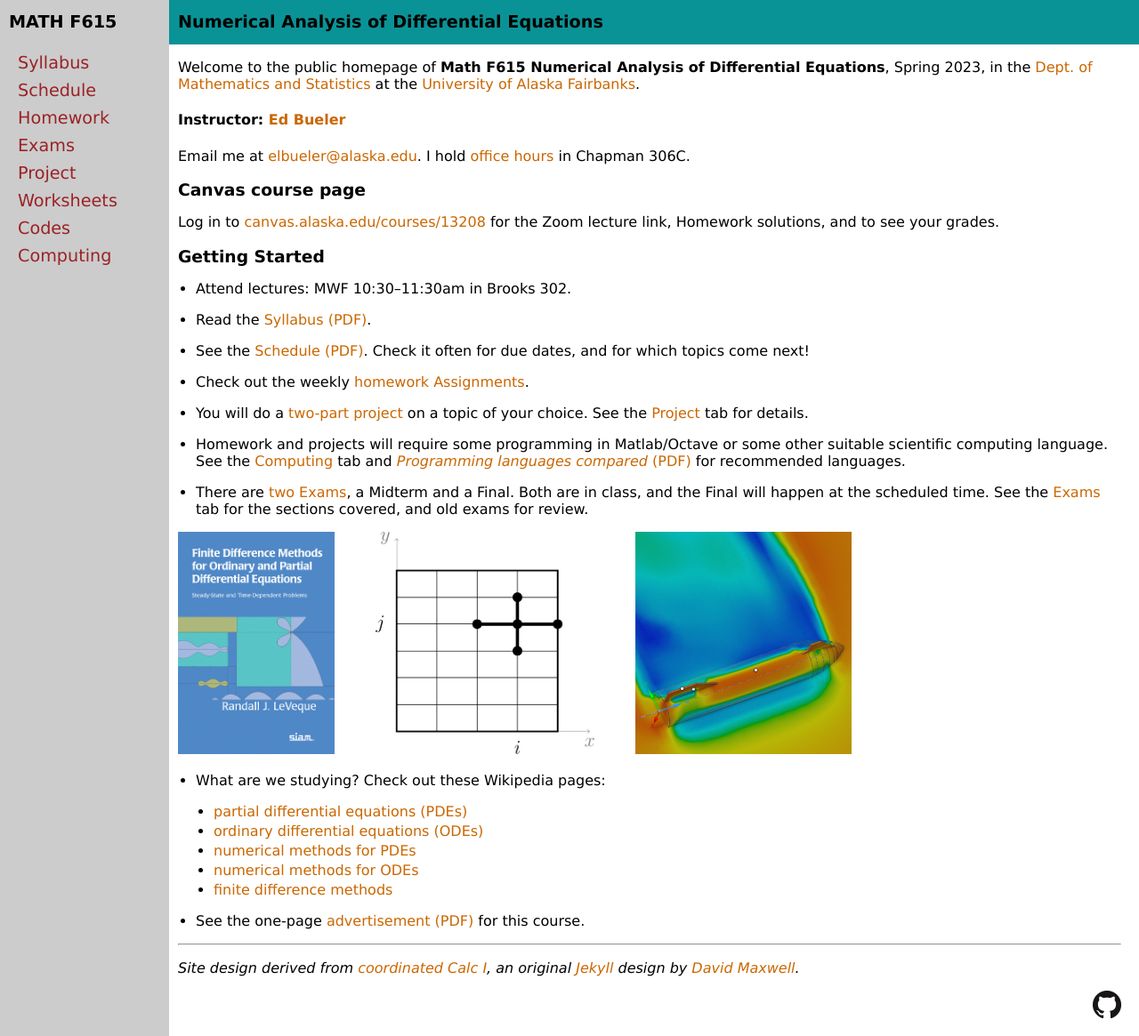
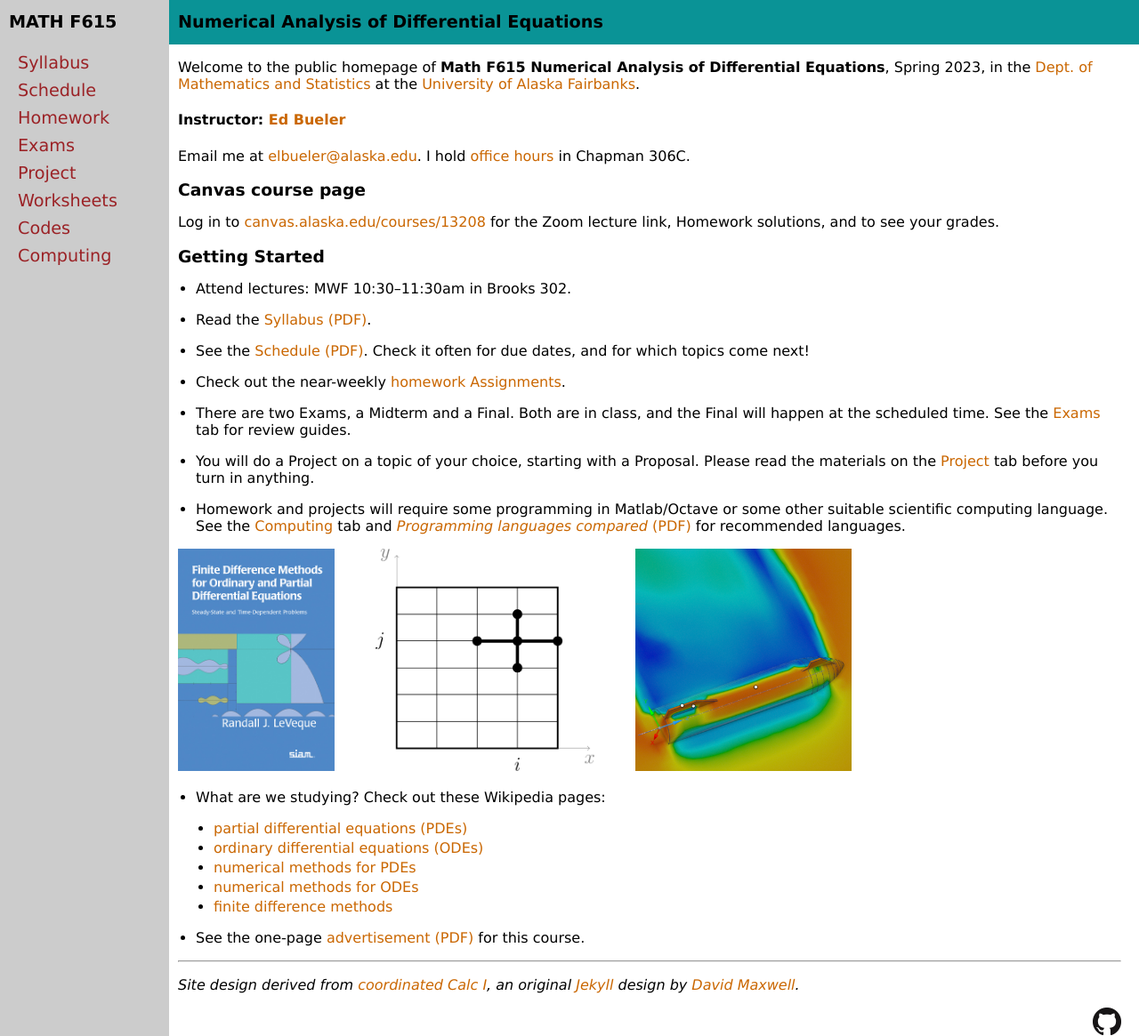
Before and after one commit to bueler/nade, a Jekyll site: the page built from index.md, in a window 1280 px wide and 1165 px high. Shown: the whole window at 89% size. Built offline with Jekyll 4.4.1, drawn with Linux system fonts in a browser that asks for light colours.

Commit message:
update main page too

```diff
--- a/index.md
+++ b/index.md
@@ -21,13 +21,13 @@ Log in to [canvas.alaska.edu/courses/13208](https://canvas.alaska.edu/courses/13
 
 * See the [Schedule (PDF)](assets/general/S23/schedule.pdf).  Check it often for due dates, and for which topics come next!
 
-* Check out the weekly [homework Assignments](homework.html).
+* Check out the near-weekly [homework Assignments](homework.html).
 
-* You will do a [two-part project](project.html) on a topic of your choice.  See the [Project](project.html) tab for details.
+* There are two Exams, a Midterm and a Final.  Both are in class, and the Final will happen at the scheduled time.  See the [Exams](exams.html) tab for review guides.
+
+* You will do a Project on a topic of your choice, starting with a Proposal.  Please read the materials on the [Project](project.html) tab before you turn in anything.
 
 * Homework and projects will require some programming in Matlab/Octave or some other suitable scientific computing language.  See the [Computing](computing.html) tab and [_Programming languages compared_ (PDF)](https://bueler.github.io/compareMOP.pdf) for recommended languages.
-
-* There are [two Exams](exams.html), a Midterm and a Final.  Both are in class, and the Final will happen at the scheduled time.  See the [Exams](exams.html) tab for the sections covered, and old exams for review.
 
 [<img src="assets/images/leveque.jpg" height="250">](https://my.siam.org/Store/Product/viewproduct/?ProductId=998 "the textbook") &nbsp; &nbsp; &nbsp; &nbsp; [<img src="assets/images/stencil.png" height="250">](https://en.wikipedia.org/wiki/Finite_difference_method "finite difference method") &nbsp; &nbsp; &nbsp; &nbsp; [<img src="assets/images/Starship-simul-3.png" height="250">](https://en.wikipedia.org/wiki/Computational_fluid_dynamics "computational fluid dynamics")
 
```
